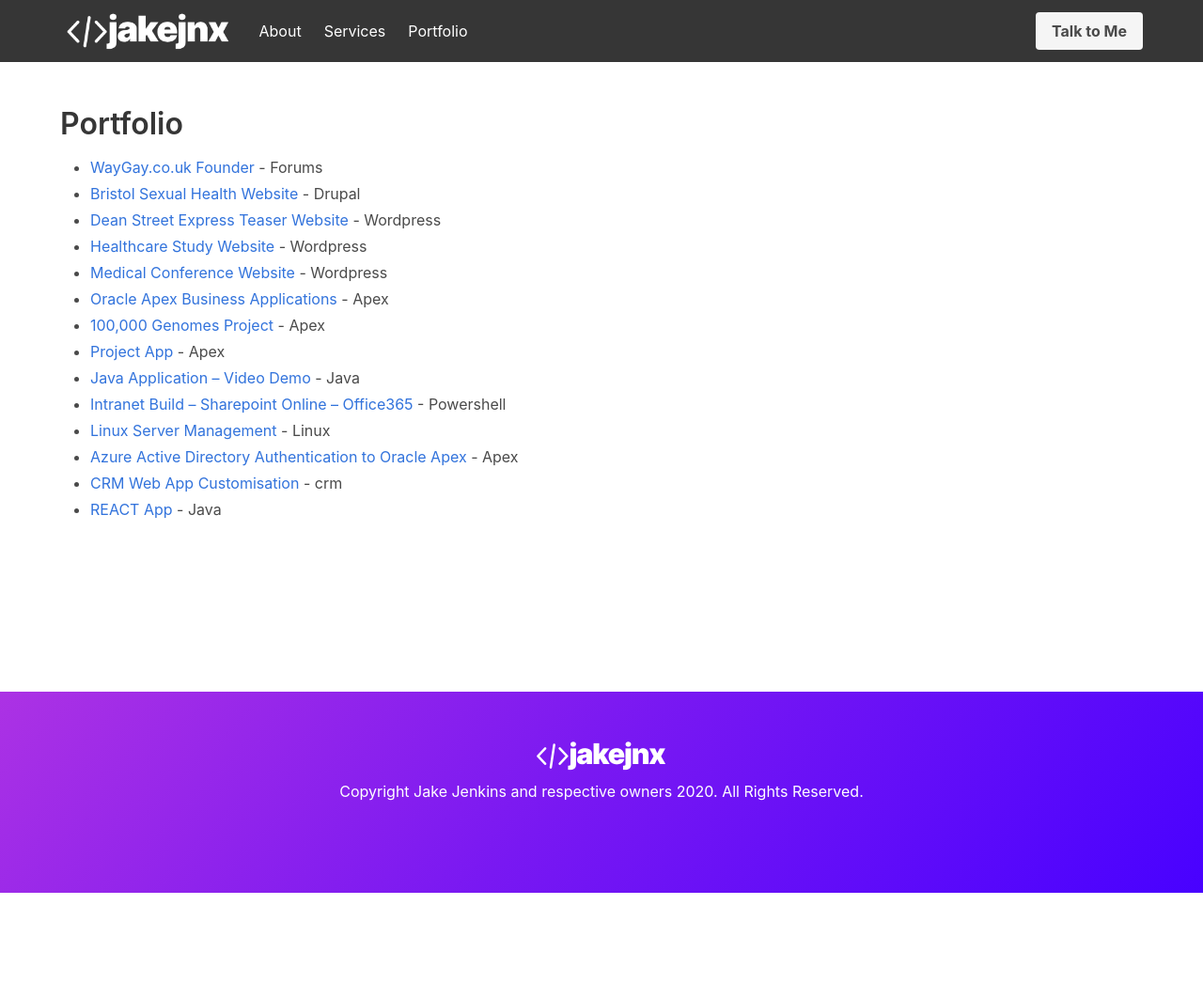
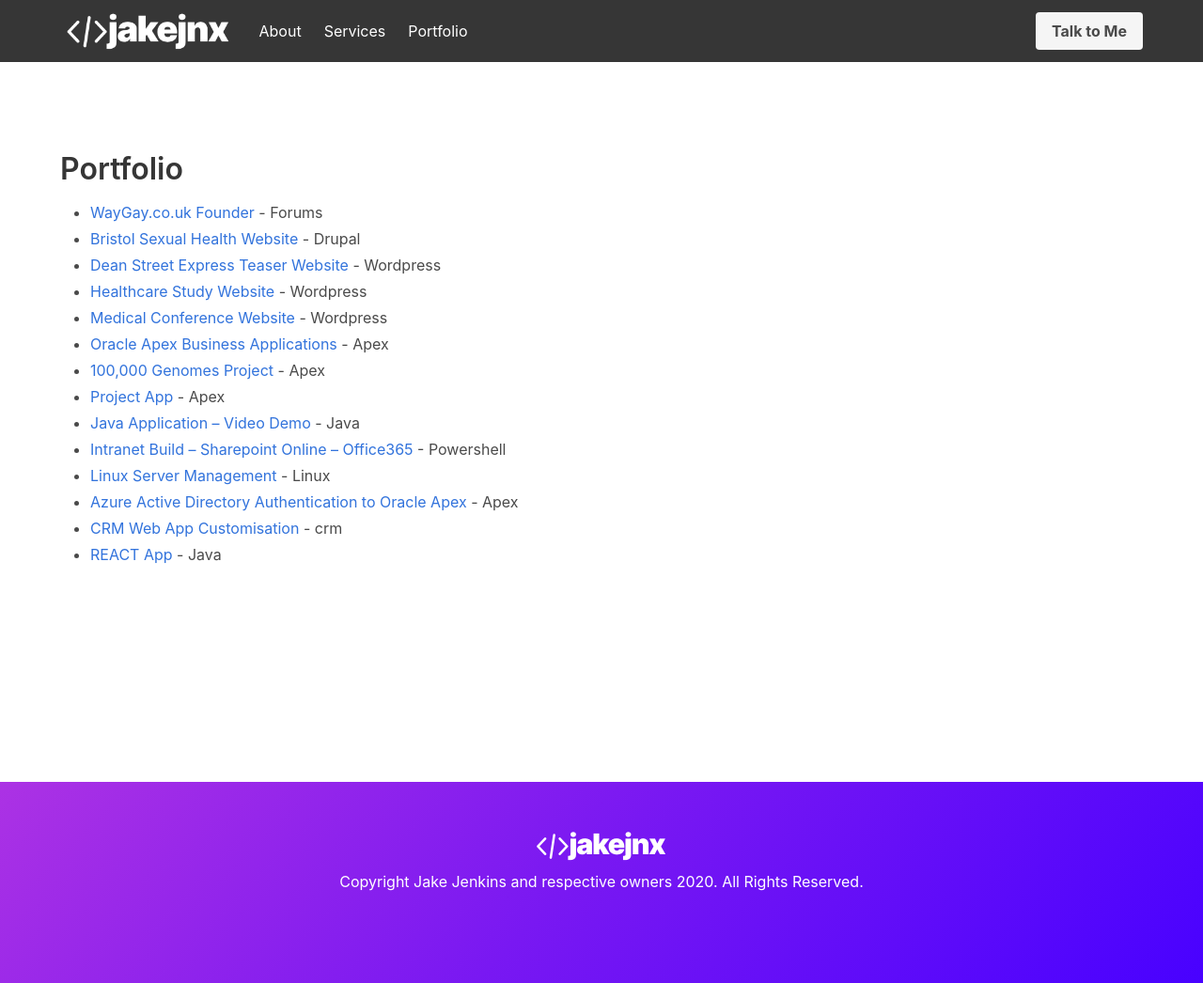
Before and after one commit to jake-jenkins/jjnx-bulma, a Jekyll site: the page built from portfolio.markdown, in a window 1280 px wide. Shown: the whole page at 94% size. Built offline with Jekyll 4.4.1, drawn with Linux system fonts in a browser that asks for light colours; our own code applies the rules of GitHub Pages for plain Markdown files; before the commit the page ends 950 px from its top, so only the background shows below that.

Commit message:
Update default.html

```diff
--- a/_layouts/default.html
+++ b/_layouts/default.html
@@ -6,10 +6,10 @@
   <body>
 
     {%- include header.html -%}
-
+  <section class="section" id="main-content">
      {{ content }}
 
-
+    </section>
     {%- include footer.html -%}
 
   </body>
```
